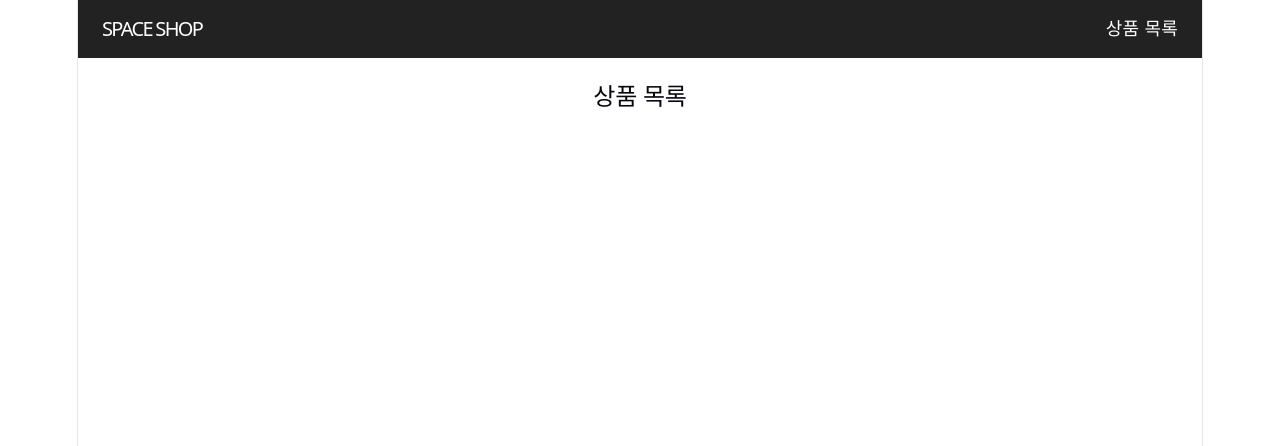
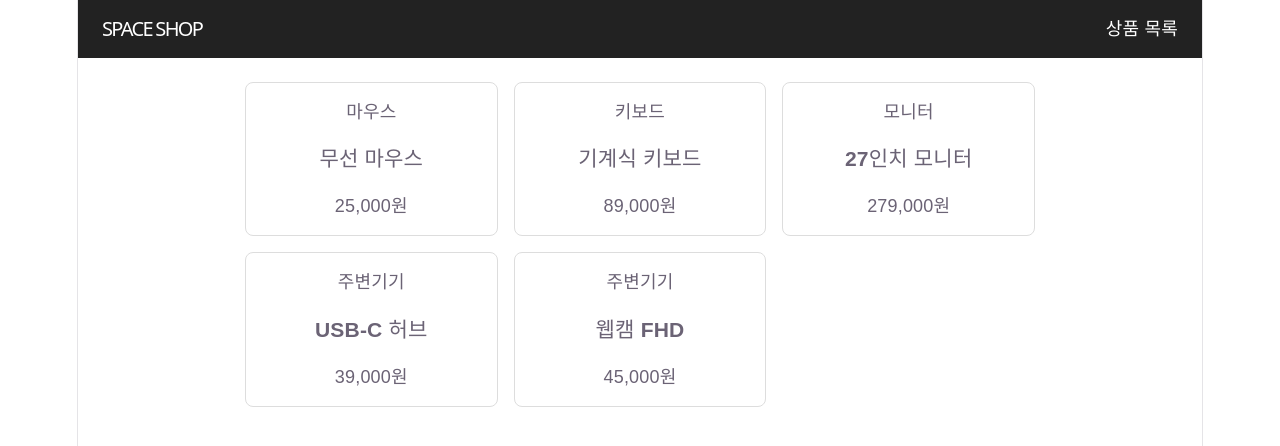
Before and after one commit to sudo2100/react-ts, a React (Vite) app in the folder shop-mall/: page / in a window 1280 px wide. Shown: the top 446 px of the page. Built offline with nearby package versions, Linux system fonts and the light colour scheme.

Commit message:
shop-mall

```diff
--- a/shop-mall/src/App.css
+++ b/shop-mall/src/App.css
@@ -13,7 +13,7 @@ a { color: inherit; text-decoration: none; }
 main { max-width: 960px; margin: 0 auto; padding: 24px; }
 
 .product-list{display: flex; flex-wrap: wrap; gap: 16px}
-.card {
+.product-card {
   /* .product-list에 gap: 16px이 있어서 카드 사이마다 16px씩 간격이 생깁니다.
     카드가 3개면 간격은 2개입니다.
     | 카드 | 16px | 카드 | 16px | 카드 |
--- a/shop-mall/src/layouts/Header.tsx
+++ b/shop-mall/src/layouts/Header.tsx
@@ -4,7 +4,9 @@ const Header = () => {
 
     return(
         <header className='header'>
-            <h1>SPACE SHOP</h1>
+            <h1>
+                <Link to='/'>SPACE SHOP</Link>
+            </h1>
             <Link to='/'>상품 목록</Link>
         </header>
     )
--- /dev/null
+++ b/shop-mall/src/products/ProductCard.tsx
@@ -0,0 +1,15 @@
+
+import type {Product} from "./ProductList"
+
+const ProductCard = ({product}: {product: Product}) => {
+
+    return(
+        <div className="product-card">
+            <span>{product.category}</span>
+            <h3>{product.pName}</h3>
+            <p>{product.price.toLocaleString()}원</p>
+        </div>
+    )
+}
+
+export default ProductCard;
--- a/shop-mall/src/products/ProductList.tsx
+++ b/shop-mall/src/products/ProductList.tsx
@@ -1,9 +1,33 @@
+import ProductCard from "./ProductCard";
+
+// Product 타입 정의
+export interface Product{
+    id: number,
+    pName: string,
+    category: string,
+    price: number,
+    description: string
+}
+
+// 임시 데이터 입력
+const products: Product[] = [
+    { id: 1, pName: "무선 마우스", category: "마우스", price: 25000, description: "조용한 클릭음의 2.4GHz 무선 마우스" },
+    { id: 2, pName: "기계식 키보드", category: "키보드", price: 89000, description: "청축 스위치, RGB 백라이트" },
+    { id: 3, pName: "27인치 모니터", category: "모니터", price: 279000, description: "QHD 해상도, 165Hz 주사율" },
+    { id: 4, pName: "USB-C 허브", category: "주변기기", price: 39000, description: "HDMI·USB 3.0·SD 카드 지원 7in1" },
+    { id: 5, pName: "웹캠 FHD", category: "주변기기", price: 45000, description: "1080p 30fps, 자동 초점" },
+]
 
 const ProductList = () => {
 
     return(
         <div className="product-list">
-            <h2>상품 목록</h2>
+            {products.map(product => (
+                <ProductCard
+                    key={product.id}
+                    product={product}
+                />
+            ))}
         </div>
     )
 }
```
